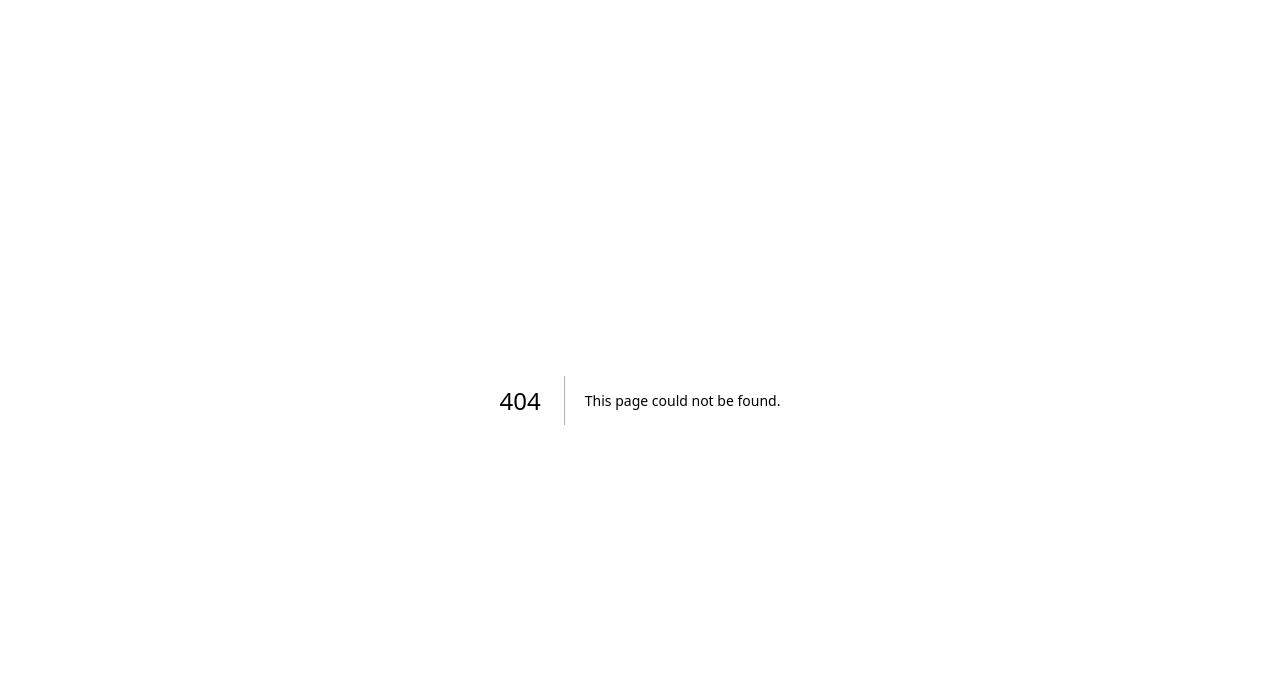
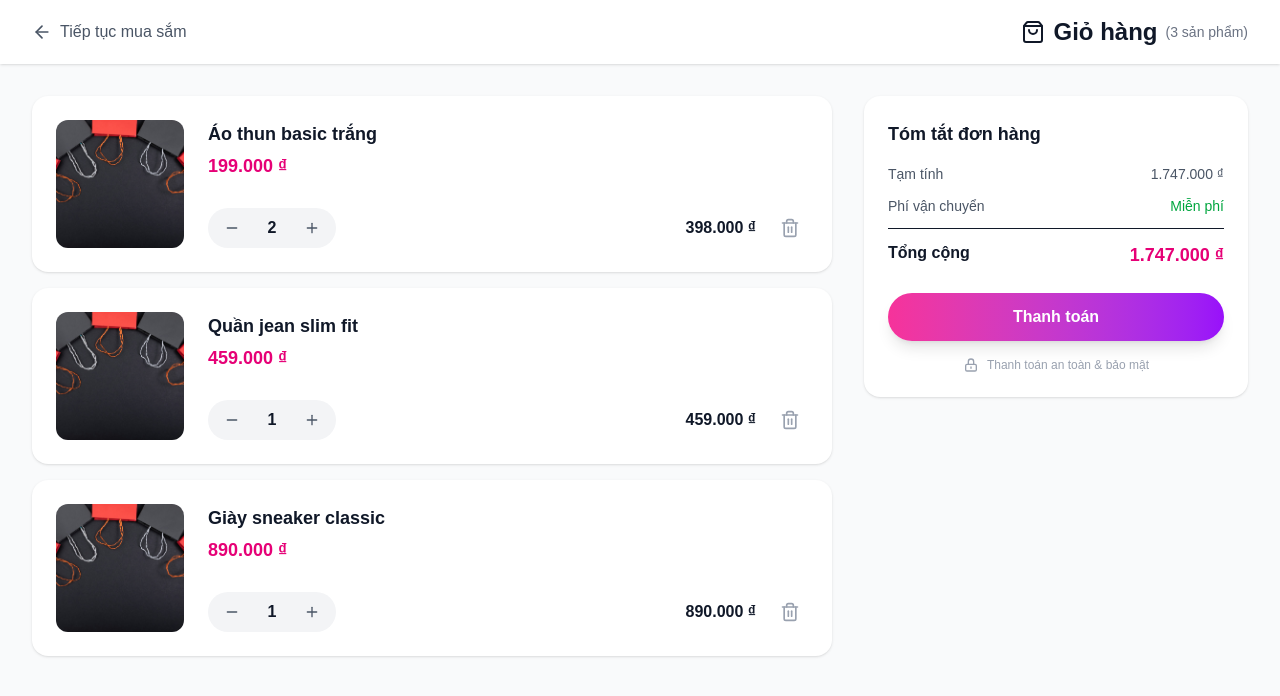
Before and after one commit to Ben2811/social-commerce, a Next.js app: page /cart in a window 1280 px wide. Before the commit this address had no page. Shown: the top 696 px of the page. Built offline with nearby package versions, Linux system fonts and the light colour scheme.

Commit message:
feat: add cart feature

```diff
--- /dev/null
+++ b/app/cart/page.tsx
@@ -0,0 +1,246 @@
+"use client";
+
+import { useState } from "react";
+import Image from "next/image";
+import Link from "next/link";
+import { Minus, Plus, Trash2, ShoppingBag, ArrowLeft } from "lucide-react";
+import { IMAGES } from "@/constants/images";
+
+interface CartItem {
+  id: number;
+  name: string;
+  price: number;
+  image: string;
+  quantity: number;
+}
+
+const initialCartItems: CartItem[] = [
+  {
+    id: 1,
+    name: "Áo thun basic trắng",
+    price: 199000,
+    image: IMAGES.PRODUCT,
+    quantity: 2,
+  },
+  {
+    id: 2,
+    name: "Quần jean slim fit",
+    price: 459000,
+    image: IMAGES.PRODUCT,
+    quantity: 1,
+  },
+  {
+    id: 3,
+    name: "Giày sneaker classic",
+    price: 890000,
+    image: IMAGES.PRODUCT,
+    quantity: 1,
+  },
+];
+
+export default function CartPage() {
+  const [cartItems, setCartItems] = useState<CartItem[]>(initialCartItems);
+
+  const updateQuantity = (id: number, delta: number) => {
+    setCartItems((items) =>
+      items.map((item) =>
+        item.id === id
+          ? { ...item, quantity: Math.max(1, item.quantity + delta) }
+          : item
+      )
+    );
+  };
+
+  const removeItem = (id: number) => {
+    setCartItems((items) => items.filter((item) => item.id !== id));
+  };
+
+  const subtotal = cartItems.reduce(
+    (sum, item) => sum + item.price * item.quantity,
+    0
+  );
+  const shippingFee = subtotal > 500000 ? 0 : 30000;
+  const total = subtotal + shippingFee;
+
+  const formatPrice = (price: number) =>
+    price.toLocaleString("vi-VN", { style: "currency", currency: "VND" });
+
+  return (
+    <div className="min-h-screen bg-gray-50">
+      {/* Header */}
+      <div className="bg-white shadow-sm sticky top-0 z-10">
+        <div className="max-w-7xl mx-auto px-4 sm:px-6 lg:px-8 py-4 flex items-center justify-between">
+          <Link
+            href="/"
+            className="flex items-center gap-2 text-gray-600 hover:text-gray-900 transition-colors"
+          >
+            <ArrowLeft className="w-5 h-5" />
+            <span className="font-medium">Tiếp tục mua sắm</span>
+          </Link>
+          <h1 className="text-xl sm:text-2xl font-bold text-gray-900 flex items-center gap-2">
+            <ShoppingBag className="w-6 h-6" />
+            Giỏ hàng
+            <span className="text-sm font-normal text-gray-500">
+              ({cartItems.length} sản phẩm)
+            </span>
+          </h1>
+        </div>
+      </div>
+
+      {/* Content */}
+      <div className="max-w-7xl mx-auto px-4 sm:px-6 lg:px-8 py-8">
+        {cartItems.length === 0 ? (
+          /* Empty Cart */
+          <div className="bg-white rounded-2xl shadow-sm p-12 text-center">
+            <ShoppingBag className="w-20 h-20 text-gray-300 mx-auto mb-4" />
+            <h2 className="text-2xl font-semibold text-gray-700 mb-2">
+              Giỏ hàng trống
+            </h2>
+            <p className="text-gray-500 mb-6">
+              Bạn chưa thêm sản phẩm nào vào giỏ hàng.
+            </p>
+            <Link
+              href="/"
+              className="inline-block bg-gradient-to-r from-pink-500 to-purple-600 text-white px-8 py-3 rounded-full font-semibold hover:from-pink-600 hover:to-purple-700 transition-all shadow-lg hover:shadow-xl"
+            >
+              Khám phá sản phẩm
+            </Link>
+          </div>
+        ) : (
+          <div className="grid grid-cols-1 lg:grid-cols-3 gap-8">
+            {/* Cart Items */}
+            <div className="lg:col-span-2 space-y-4">
+              {cartItems.map((item) => (
+                <div
+                  key={item.id}
+                  className="bg-white rounded-2xl shadow-sm p-4 sm:p-6 flex gap-4 sm:gap-6 hover:shadow-md transition-shadow"
+                >
+                  {/* Product Image */}
+                  <div className="relative w-24 h-24 sm:w-32 sm:h-32 rounded-xl overflow-hidden bg-gray-100 flex-shrink-0">
+                    <Image
+                      src={item.image}
+                      alt={item.name}
+                      fill
+                      className="object-cover"
+                      onError={(e) => {
+                        (e.target as HTMLImageElement).src =
+                          "https://via.placeholder.com/200x200?text=Product";
+                      }}
+                    />
+                  </div>
+
+                  {/* Product Info */}
+                  <div className="flex-1 flex flex-col justify-between min-w-0">
+                    <div>
+                      <h3 className="font-semibold text-gray-900 text-base sm:text-lg truncate">
+                        {item.name}
+                      </h3>
+                      <p className="text-pink-600 font-bold text-lg mt-1">
+                        {formatPrice(item.price)}
+                      </p>
+                    </div>
+
+                    <div className="flex items-center justify-between mt-3">
+                      {/* Quantity Controls */}
+                      <div className="flex items-center gap-2 bg-gray-100 rounded-full px-2 py-1">
+                        <button
+                          onClick={() => updateQuantity(item.id, -1)}
+                          className="w-8 h-8 flex items-center justify-center rounded-full hover:bg-gray-200 transition-colors text-gray-600"
+                        >
+                          <Minus className="w-4 h-4" />
+                        </button>
+                        <span className="w-8 text-center font-semibold text-gray-900">
+                          {item.quantity}
+                        </span>
+                        <button
+                          onClick={() => updateQuantity(item.id, 1)}
+                          className="w-8 h-8 flex items-center justify-center rounded-full hover:bg-gray-200 transition-colors text-gray-600"
+                        >
+                          <Plus className="w-4 h-4" />
+                        </button>
+                      </div>
+
+                      {/* Item Total & Remove */}
+                      <div className="flex items-center gap-4">
+                        <span className="font-bold text-gray-900 hidden sm:block">
+                          {formatPrice(item.price * item.quantity)}
+                        </span>
+                        <button
+                          onClick={() => removeItem(item.id)}
+                          className="w-9 h-9 flex items-center justify-center rounded-full text-gray-400 hover:text-red-500 hover:bg-red-50 transition-colors"
+                        >
+                          <Trash2 className="w-5 h-5" />
+                        </button>
+                      </div>
+                    </div>
+                  </div>
+                </div>
+              ))}
+            </div>
+
+            {/* Order Summary */}
+            <div className="lg:col-span-1">
+              <div className="bg-white rounded-2xl shadow-sm p-6 sticky top-24">
+                <h2 className="text-lg font-bold text-gray-900 mb-4">
+                  Tóm tắt đơn hàng
+                </h2>
+
+                <div className="space-y-3 text-sm">
+                  <div className="flex justify-between text-gray-600">
+                    <span>Tạm tính</span>
+                    <span>{formatPrice(subtotal)}</span>
+                  </div>
+                  <div className="flex justify-between text-gray-600">
+                    <span>Phí vận chuyển</span>
+                    <span>
+                      {shippingFee === 0 ? (
+                        <span className="text-green-600 font-medium">
+                          Miễn phí
+                        </span>
+                      ) : (
+                        formatPrice(shippingFee)
+                      )}
+                    </span>
+                  </div>
+                  {shippingFee > 0 && (
+                    <p className="text-xs text-gray-400">
+                      Miễn phí vận chuyển cho đơn hàng từ{" "}
+                      {formatPrice(500000)}
+                    </p>
+                  )}
+                  <div className="border-t pt-3 flex justify-between font-bold text-gray-900 text-base">
+                    <span>Tổng cộng</span>
+                    <span className="text-pink-600 text-lg">
+                      {formatPrice(total)}
+                    </span>
+                  </div>
+                </div>
+
+                <button className="w-full mt-6 bg-gradient-to-r from-pink-500 to-purple-600 text-white py-3 rounded-full font-semibold hover:from-pink-600 hover:to-purple-700 transition-all shadow-lg hover:shadow-xl active:scale-[0.98]">
+                  Thanh toán
+                </button>
+
+                <div className="mt-4 flex items-center justify-center gap-2 text-xs text-gray-400">
+                  <svg
+                    className="w-4 h-4"
+                    fill="none"
+                    stroke="currentColor"
+                    viewBox="0 0 24 24"
+                  >
+                    <path
+                      strokeLinecap="round"
+                      strokeLinejoin="round"
+                      strokeWidth={2}
+                      d="M12 15v2m-6 4h12a2 2 0 002-2v-6a2 2 0 00-2-2H6a2 2 0 00-2 2v6a2 2 0 002 2zm10-10V7a4 4 0 00-8 0v4h8z"
+                    />
+                  </svg>
+                  <span>Thanh toán an toàn & bảo mật</span>
+                </div>
+              </div>
+            </div>
+          </div>
+        )}
+      </div>
+    </div>
+  );
+}
```
Also changed, not shown: 1 other file (tests, documents, lock files or other folders).
